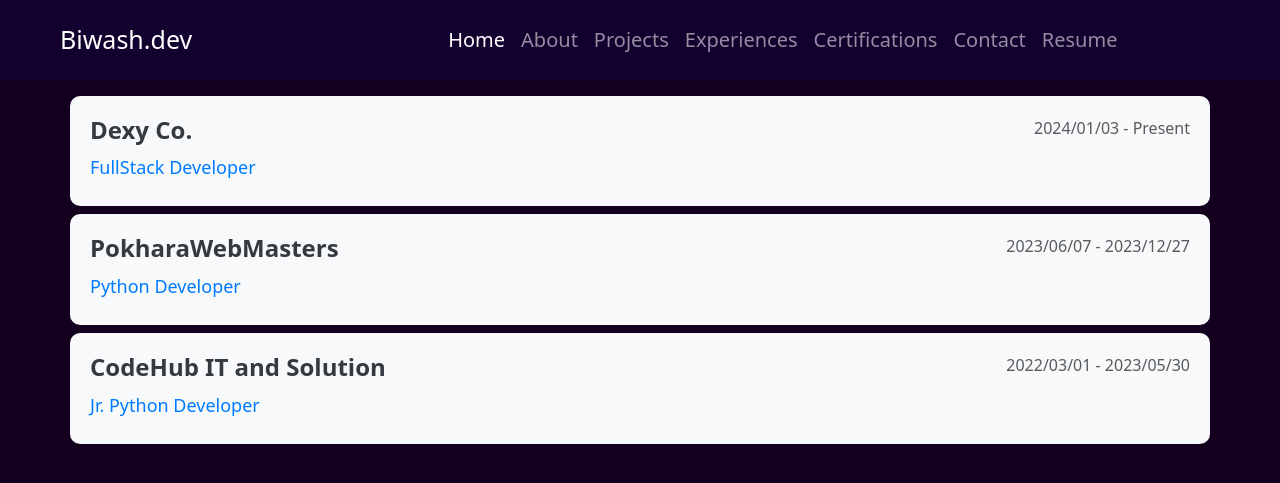
After one commit to BiwashGurung/Django-Portfolio, a Django app: page /experience/ in a window 1280 px wide. The commit adds this page. Shown: the top 483 px of the page. Run offline with Django 5.2, Linux system fonts and the light colour scheme.

Commit message:
[FEAT]:"Done with Experiences page"

```diff
--- /dev/null
+++ b/resume/templates/experience.html
@@ -0,0 +1,36 @@
+{% extends "base.html" %}
+{% load static %}
+{% block content1 %}
+<div class="row my-2">
+  {% for eachitem in experience %}
+  <div
+    class="jumbotron jumbotron-fluid mt-2"
+    style="background-color: #f8f9fa; padding: 20px; border-radius: 10px; position: relative;"
+  >
+    <h1
+      class="display4"
+      style="color: #343a40; font-size: 24px; font-weight: bold; margin-bottom: 10px;"
+    >
+      {{ eachitem.company }}
+    </h1>
+    <p
+      class="lead"
+      style="font-size: 18px; color: #007bff; margin-bottom: 5px;"
+    >
+      {{ eachitem.position }}
+    </p>
+    <p
+      class="text-muted"
+      style="font-size: 16px; color: #6c757d; position: absolute; top: 20px; right: 20px; text-align: right;"
+    >
+      {{ eachitem.start_date }} -
+      {% if eachitem.end_date %}
+        {{ eachitem.end_date }}
+      {% else %}
+        Present
+      {% endif %}
+    </p>
+  </div>
+  {% endfor %}
+</div>
+{% endblock content1 %}
--- a/resume/templates/navbar.html
+++ b/resume/templates/navbar.html
@@ -26,7 +26,7 @@
           <a class="nav-link" href="{% url 'projects' %}">Projects</a>
         </li>
         <li class="nav-item">
-          <a class="nav-link" href="">Experiences</a>
+          <a class="nav-link" href="{% url 'experience' %}">Experiences</a>
         </li>
         <li class="nav-item">
           <a class="nav-link" href="">Certifications</a>
--- a/resume/urls.py
+++ b/resume/urls.py
@@ -7,4 +7,5 @@ urlpatterns = [
     path('',views.home,name="home"),
     path("about/",views.about,name="about"),
     path("projects/",views.projects,name="projects"),
+     path("experience/", views.experience, name="experience"),
 ]
--- a/resume/views.py
+++ b/resume/views.py
@@ -61,3 +61,26 @@ def projects (request):
 
     ]
     return render (request,"projects.html",{"projects_show": projects_show})
+
+def experience(request):
+    experience = [
+        {
+            "company": "Dexy Co.",
+            "position": "FullStack Developer",
+            "start_date": "2024/01/03",
+            "end_date": "Present",
+        },
+        {
+            "company": "PokharaWebMasters",
+            "position": "Python Developer",
+            "start_date": "2023/06/07",
+            "end_date": "2023/12/27",
+        },
+        {
+            "company": "CodeHub IT and Solution",
+            "position": "Jr. Python Developer",
+            "start_date": "2022/03/01",
+            "end_date": "2023/05/30",
+        },
+    ]
+    return render(request, "experience.html", {"experience": experience})
```
Also changed, not shown: resume/static/css/style.css (line endings or trailing spaces).
